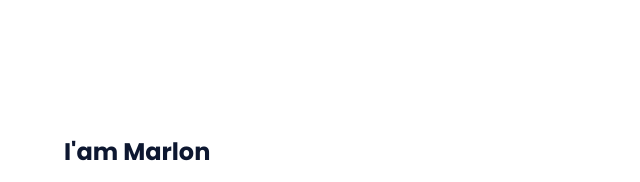
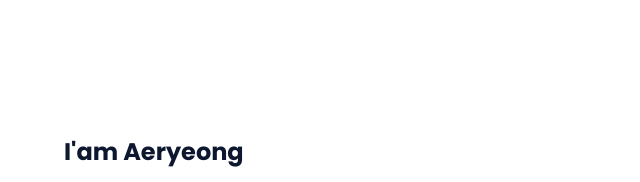
Before and after one commit to jeongaeryeong/jeongaeryeong.github.io, a plain HTML site: page index.html in a window 1280 px wide. Shown: the part 840-1022 px from the top of the page, 576-1216 px from the left. Drawn offline with nearby package versions, Linux system fonts and the light colour scheme.

Commit message:
Add files via upload

```diff
--- a/index.html
+++ b/index.html
@@ -73,7 +73,7 @@
                     </div>
 
                     <div>
-                        <h2 class="about__subtitle">I'am Marlon</h2>
+                        <h2 class="about__subtitle">I'am Aeryeong</h2>
                         <p class="about__text">Lorem, ipsum dolor sit amet consectetur adipisicing elit. Voluptate cum expedita quo culpa tempora, assumenda, quis fugiat ut voluptates soluta, aut earum nemo recusandae cumque perferendis! Recusandae alias accusamus atque.</p>
                     </div>
                 </div>
```
